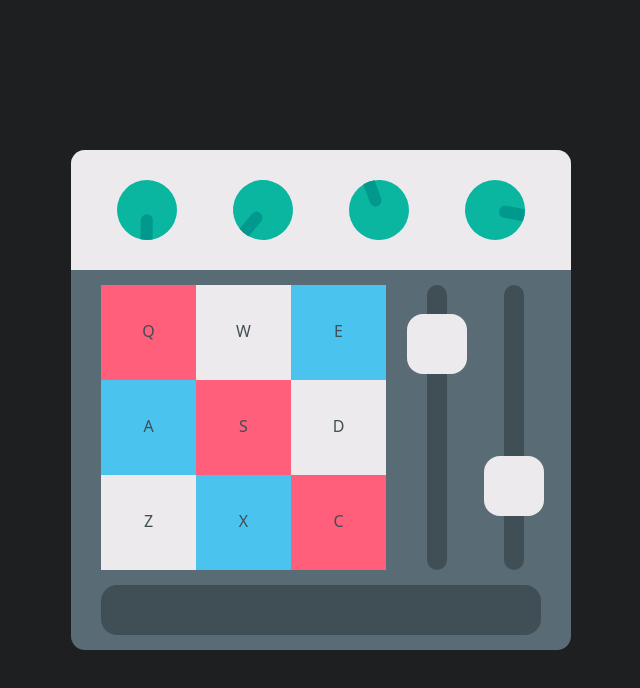
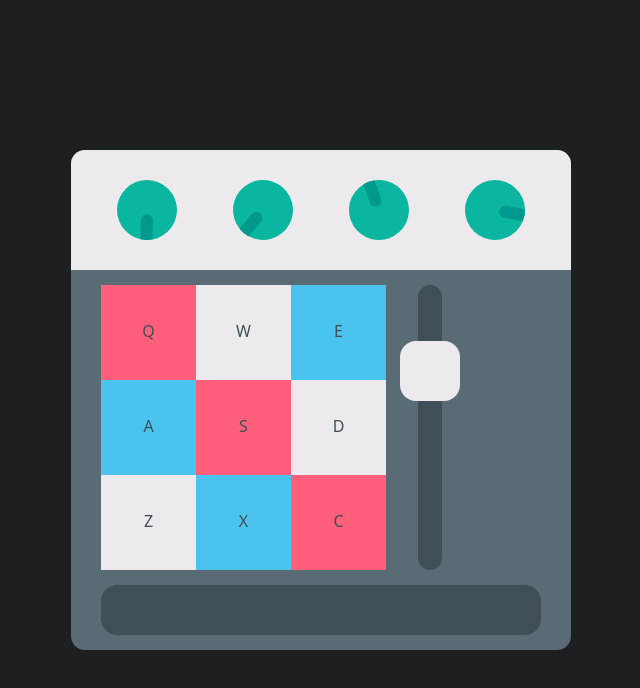
Before and after one commit to DevManfre/rhythm-forge, a React app: page / in a window 1280 px wide. Shown: the whole page, without its empty margins (319-959 px from the left). Built offline with nearby package versions, Linux system fonts and the light colour scheme.

Commit message:
:wip: Volume slider

```diff
--- a/src/components/DrumMachine.jsx
+++ b/src/components/DrumMachine.jsx
@@ -32,6 +32,7 @@ function DrumMachine() {
     ];
     let controllers = [];
     const [displayText, setDisplayText] = useState('');
+    const [volumeValue, setVolumeValue] = useState('75');
 
     function handleKeyDown(event) {
         try {
@@ -39,9 +40,11 @@ function DrumMachine() {
             drumPad.click();
             setDisplayText(drumPad.getAttribute('name'));
         } catch (error) {
-            // Drumpad key doesn't exist
+            setVolumeValue(100);
         }
     }
+
+    // TODO: fix problema dello stato dello slider incambiabile
 
     for (let i = 0; i < 4; i++)
         controllers.push(<div className="controller" key={i + 1} style={{ rotate: `${40 ** i}deg` }}><div className="line" /></div>);
@@ -67,8 +70,7 @@ function DrumMachine() {
                                 />
                             })}
                         </div>
-                        <OnOffSwitch />
-                        <OnOffSwitch />
+                        <input id='volume' type='range' value={volumeValue} className='switch' />
                     </div>
                     <div id="display">{displayText}</div>
                 </div>
--- a/src/static/css/style.scss
+++ b/src/static/css/style.scss
@@ -75,27 +75,24 @@ $switch-line-width: 20px;
                 }
 
                 .switch {
-                    .line {
-                        background-color: $display-bg;
-                        height: calc($drum-pad-size * 3);
-                        width: $switch-line-width;
-                        border-radius: 24px;
-                        margin: auto;
-
-                        .button {
-                            background-color: $upper-machine-bg;
-                            width: $controller-size;
-                            height: $controller-size;
-                            border-radius: 16px;
-                            position: relative;
-                            left: calc(($controller-size / -2) + $switch-line-width / 2);
-                            top: 10%;
-                        }
-                    }
+                    writing-mode: vertical-lr;
+                    -webkit-appearance: none;
+                    width: $switch-line-width;
+                    margin: 0 20px 0 20px;
+                    background-color: $display-bg;
+                    border-radius: 16px;
+                    outline: none;
+                    rotate: 180deg;
                 }
 
-                .switch:nth-child(3) .line .button{
-                    top: 60%;
+                .switch::-webkit-slider-thumb {
+                    -webkit-appearance: none;
+                    appearance: none;
+                    width: $controller-size;
+                    height: $controller-size;
+                    background: $upper-machine-bg;
+                    border-radius: 16px;
+                    cursor: pointer;
                 }
             }
 
```
Also changed, not shown: src/static/css/style.css, 1 other file.
